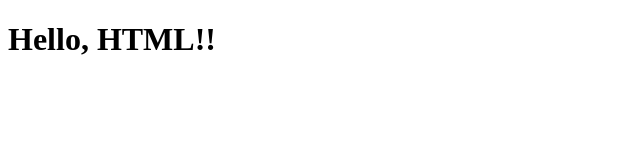
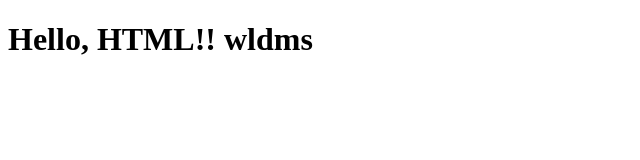
Before and after one commit to wonwung/asdasd, a plain HTML site: page index.html in a window 1280 px wide. Shown: the whole page, without its empty margins (0-640 px from the left). Drawn offline with Linux system fonts and the light colour scheme.

Commit message:
Update index.html

```diff
--- a/index.html
+++ b/index.html
@@ -6,6 +6,6 @@
     <title>나의 첫번쨰 배포페이지</title>
   </head>
   <body>
-    <h1>Hello, HTML!!</h1>
+    <h1>Hello, HTML!! wldms</h1>
   </body>
 </html>
```
